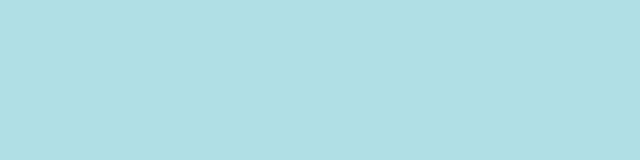
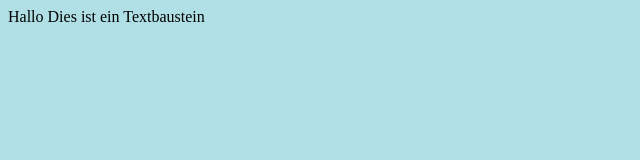
Before and after one commit to torbendaun-dot/torbendaun-dot.github.io, a plain HTML site: page kinetik/01-messdatenanalyse.html in a window 1280 px wide. Shown: the whole page, without its empty margins (0-640 px from the left). Drawn offline with Linux system fonts and the light colour scheme.

Commit message:
Update 01-messdatenanalyse.html

```diff
--- a/kinetik/01-messdatenanalyse.html
+++ b/kinetik/01-messdatenanalyse.html
@@ -35,4 +35,7 @@
     }
   }
 </script>
+<script>
+  includeHTML();
+</script>
 </html>
```
